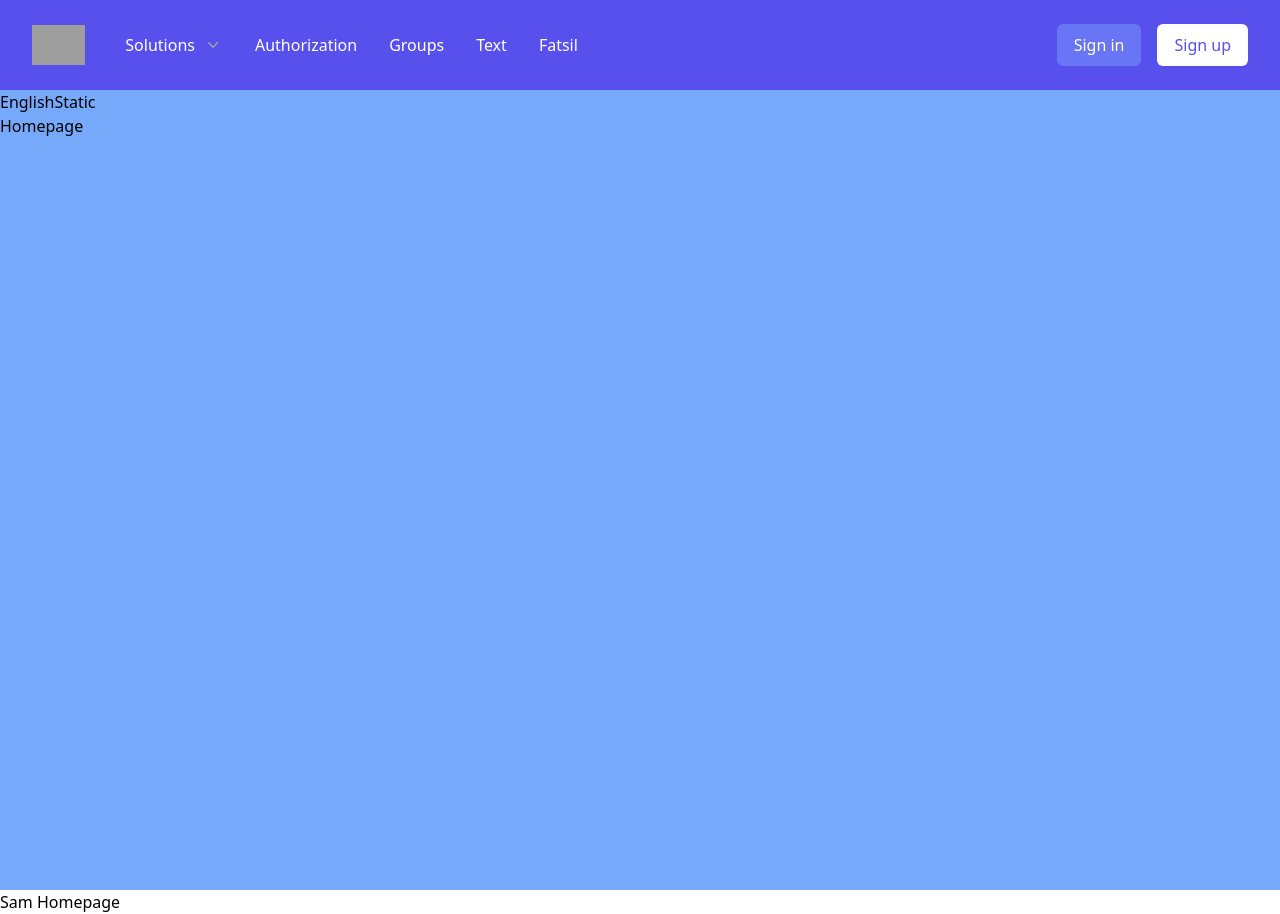
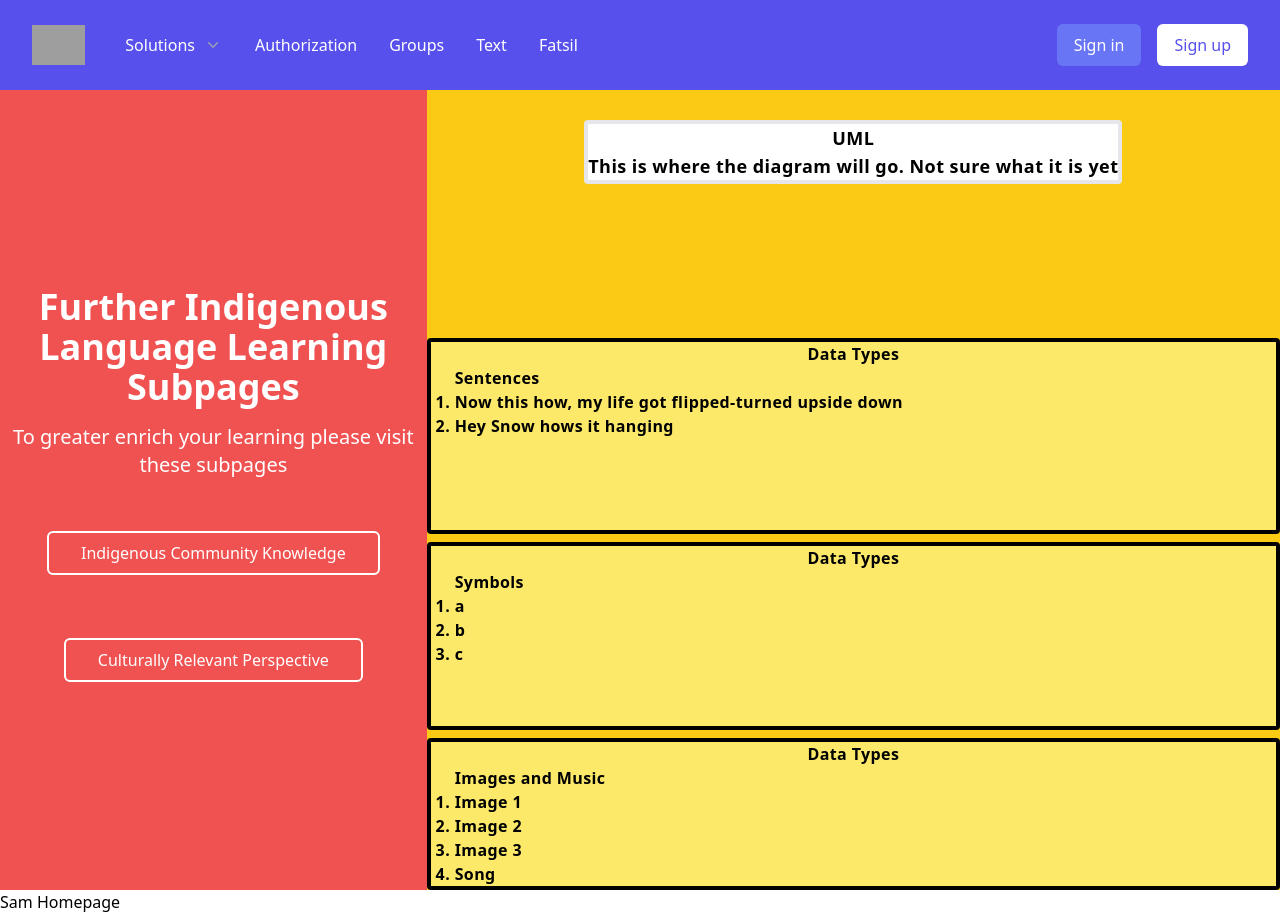
Before and after one commit to SWEN90016-Project/client, a React (Vite) app: page /Homepage/EnglishStatic in a window 1280 px wide. Built offline with nearby package versions, Linux system fonts and the light colour scheme; grey boxes are pictures that could not be loaded.

Commit message:
Stuff I have done

```diff
--- a/src/components/Fatsil.js
+++ b/src/components/Fatsil.js
@@ -4,6 +4,7 @@ function Fatsil() {
     <div className="h-screen bg-blue-400">
       <h1 className="text-black">Fatsil</h1>
       <Link to="/Homepage">Homepage</Link>
+      <p className="text-blue"> hey mate </p>
     </div>
   );
 }
--- /dev/null
+++ b/src/components/englishStatic/CulturallyRelevantPerspective.js
@@ -0,0 +1,11 @@
+import { Link } from "react-router-dom";
+function CulturallyRelevantPerspective() {
+  return (
+    <div className="h-screen bg-red-400">
+      <h1 className="text-black">auth</h1>
+      <Link to="/EnglishStatic">EnglishStatic</Link>
+    </div>
+  );
+}
+
+export default CulturallyRelevantPerspective;
--- a/src/components/englishStatic/EnglishStatic.js
+++ b/src/components/englishStatic/EnglishStatic.js
@@ -1,9 +1,90 @@
 import { Link } from "react-router-dom";
 function EnglishStatic() {
   return (
-    <div className="h-screen bg-blue-400">
-      <h1 className="text-black">EnglishStatic</h1>
-      <Link to="/Homepage">Homepage</Link>
+    <div className="h-screen">
+      <div className="grid grid-cols-3">
+        <div className="grid grid-cols-1 gap-4 place-items-center h-screen bg-red-500">
+          <div className="grid grid-rows-2 h-96 place-items-center">
+            <div>
+              <h1 className="pb-4 px-4 text-center text-4xl font-bold text-white">
+                Further Indigenous Language Learning Subpages
+              </h1>
+              <h2 className="text-center text-xl text-white">
+                To greater enrich your learning please visit these subpages
+              </h2>
+            </div>
+
+            <Link
+              to="/Homepage/englishStatic/IndigenousCommunityKnowledge"
+              className="border-2 border-white text-white px-8 py-2 rounded-md"
+            >
+              Indigenous Community Knowledge
+            </Link>
+
+            <Link
+              to="/Homepage/englishStatic/CulturallyRelevantPerspective"
+              className="border-2 border-white text-white px-8 py-2 rounded-md"
+            >
+              Culturally Relevant Perspective
+            </Link>
+          </div>
+        </div>
+        <div className="h-screen bg-yellow-300 col-span-2 grid grid-cols-1">
+          <div className="grid grid-rows-2 h-25 place-items-center ">
+            <div class="rounded bg-white border-4 border-black...">
+              <h1 className="text-center text-lg font-bold tracking-wide text-black">
+                UML
+                <p>
+                  This is where the diagram will go. Not sure what it is yet
+                </p>
+              </h1>
+            </div>
+          </div>
+          <div className="grid grid-rows-2 h-30 space-y-2 ">
+            <div class="rounded bg-yellow-200 border-4 border-black ">
+              <h1 className="text-center text-base font-bold tracking-wide text-black">
+                Data Types
+                <p className="text-left pl-6 ">
+                  Sentences
+                  <ol class="list-decimal">
+                    <li>
+                      Now this how, my life got flipped-turned upside down
+                    </li>
+                    <li>Hey Snow hows it hanging</li>
+                  </ol>
+                </p>
+              </h1>
+            </div>
+            <div class="rounded bg-yellow-200 border-4 border-black space-y-2">
+              <h1 className="text-center text-base font-bold tracking-wide text-black">
+                Data Types
+                <p className="text-left pl-6 ">
+                  Symbols
+                  <ol class="list-decimal">
+                    <li>a</li>
+                    <li>b</li>
+                    <li>c</li>
+                  </ol>
+                </p>
+              </h1>
+            </div>
+            <div class="rounded bg-yellow-200 border-4 border-black space-y-2">
+              <h1 className="text-center text-base font-bold tracking-wide text-black">
+                Data Types
+                <p className="text-left pl-6">
+                  Images and Music
+                  <ol class="list-decimal">
+                    <li>Image 1</li>
+                    <li>Image 2</li>
+                    <li>Image 3</li>
+                    <li>Song</li>
+                  </ol>
+                </p>
+              </h1>
+            </div>
+          </div>
+        </div>
+      </div>
     </div>
   );
 }
--- /dev/null
+++ b/src/components/englishStatic/IndigenousCommunityKnowledge.js
@@ -0,0 +1,11 @@
+import { Link } from "react-router-dom";
+function IndigenousCommunityKnowledge() {
+  return (
+    <div className="h-screen bg-red-400">
+      <h1 className="text-black">auth</h1>
+      <Link to="/EnglishStatic">EnglishStatic</Link>
+    </div>
+  );
+}
+
+export default IndigenousCommunityKnowledge;
```
